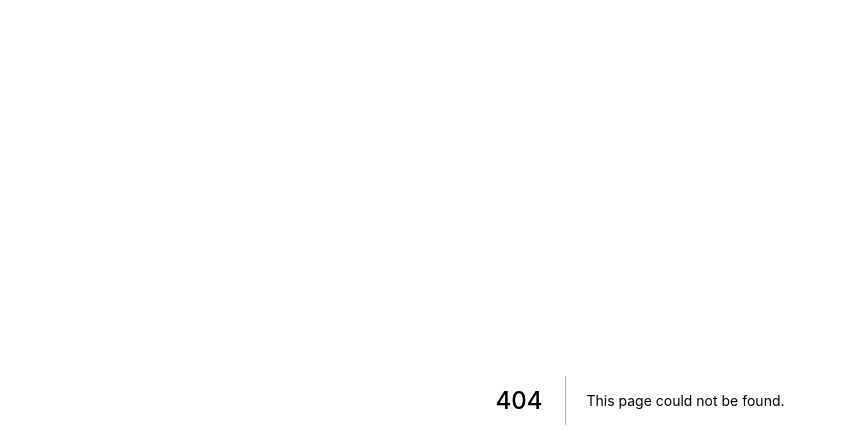
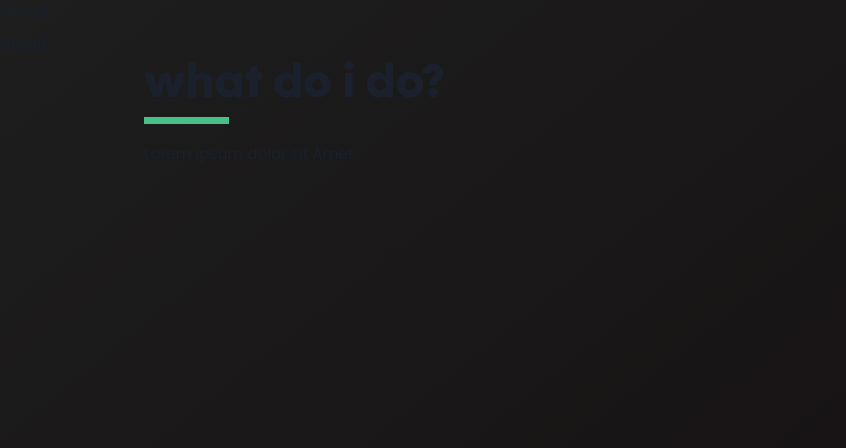
Before and after one commit to Lossmeril/lossmeril-portfolio, a Next.js app: page /about in a window 1280 px wide. Before the commit this address had no page. Shown: the top 448 px of the page, without its empty margins (0-846 px from the left). Built offline with nearby package versions, Linux system fonts and the light colour scheme.

Commit message:
feat: transition between pages

```diff
--- /dev/null
+++ b/components/HOC/withTransition.tsx
@@ -0,0 +1,48 @@
+import { motion } from 'framer-motion'
+import theme from '../../styles/theme'
+import Image from 'next/image'
+import { AspectRatio, Center } from '@chakra-ui/react'
+
+const withTransition = OriginalComponent => {
+  return () => (
+    <>
+      <OriginalComponent />
+      <motion.div
+        style={{ background: theme.colors.green.primary }}
+        className="transition slide-in"
+        initial={{ scaleX: 0 }}
+        animate={{ scaleX: 0 }}
+        exit={{ scaleX: 1 }}
+        transition={{ duration: 0.5, ease: 'easeInOut' }}
+      ></motion.div>
+      <motion.div
+        style={{ background: theme.colors.green.primary }}
+        className="transition slide-out"
+        initial={{ scaleX: 1 }}
+        animate={{ scaleX: 0 }}
+        exit={{ scaleX: 0 }}
+        transition={{ delay: 0.25, duration: 0.5, ease: 'easeInOut' }}
+      ></motion.div>
+
+      <Center width="100%" height="100%">
+        <motion.div
+          initial={{ opacity: 0 }}
+          animate={{ opacity: 0 }}
+          exit={{ opacity: 1 }}
+          transition={{ delay: 0.25, duration: 0.5 }}
+        >
+          <AspectRatio maxWidth={{ base: '80vw', md: '800px' }} ratio={20 / 13}>
+            <Image
+              src="/img/logo_white.png"
+              height="100%"
+              width="100%"
+              objectFit="cover"
+            />
+          </AspectRatio>
+        </motion.div>
+      </Center>
+    </>
+  )
+}
+
+export default withTransition
--- /dev/null
+++ b/components/navbar.tsx
@@ -0,0 +1,14 @@
+import React from 'react'
+import { Container, Box, Heading, Text, Stack } from '@chakra-ui/react'
+import Link from 'next/link'
+
+const Navbar: React.FC = () => {
+  return (
+    <Stack>
+      <Link href="/">Home</Link>
+      <Link href="/about">About</Link>
+    </Stack>
+  )
+}
+
+export default Navbar
--- /dev/null
+++ b/components/utility/transition-handler.tsx
@@ -0,0 +1,19 @@
+import { motion } from 'framer-motion'
+
+const PageTransition = ({ children }) => {
+  return (
+    <motion.div
+      initial={{ opacity: 0, x: 0, y: 20 }}
+      animate={{ opacity: 1, x: 0, y: 0 }}
+      transition={{
+        duration: 1,
+        ease: [0.6, -0.05, 0.01, 0.99]
+      }}
+      exit={{ opacity: 0, y: 20 }}
+    >
+      {children}
+    </motion.div>
+  )
+}
+
+export default PageTransition
--- a/layouts/main.tsx
+++ b/layouts/main.tsx
@@ -1,5 +1,6 @@
 import Head from 'next/head'
 import { Box, Container } from '@chakra-ui/react'
+import Navbar from '../components/navbar'
 
 const Main = ({ children, router }) => {
   return (
@@ -11,6 +12,8 @@ const Main = ({ children, router }) => {
         <meta name="author" content="Lossmeril" />
       </Head>
 
+      <Navbar />
+
       <Container maxW="container.xl">{children}</Container>
     </Box>
   )
--- a/pages/_app.tsx
+++ b/pages/_app.tsx
@@ -2,12 +2,23 @@ import '../styles/globals.scss'
 import { ChakraProvider } from '@chakra-ui/react'
 import Layout from '../layouts/main'
 import theme from '../styles/theme'
+import { AnimatePresence } from 'framer-motion'
 
 const Portfolio = ({ Component, pageProps, router }) => {
   return (
     <ChakraProvider theme={theme}>
       <Layout router={router}>
-        <Component {...pageProps} key={router.route} />
+        <AnimatePresence
+          exitBeforeEnter
+          initial={true}
+          onExitComplete={() => {
+            if (typeof window !== 'undefined') {
+              window.scrollTo({ top: 0 })
+            }
+          }}
+        >
+          <Component {...pageProps} key={router.route} />
+        </AnimatePresence>
       </Layout>
     </ChakraProvider>
   )
--- /dev/null
+++ b/pages/about.tsx
@@ -0,0 +1,22 @@
+import React from 'react'
+import { Container, Box, Heading, Text } from '@chakra-ui/react'
+import PageTransition from '../components/utility/transition-handler'
+
+import withTransition from '../components/HOC/withTransition'
+
+const Home: React.FC = () => {
+  return (
+    <PageTransition>
+      <Container bg="" maxW="container.lg">
+        <Box height="100vh" width="100%">
+          <Heading as="h1" variant="site-title">
+            What do I do?
+          </Heading>
+          <Text>Lorem Ipsum dolor sit Amet</Text>
+        </Box>
+      </Container>
+    </PageTransition>
+  )
+}
+
+export default withTransition(Home)
--- a/styles/globals.scss
+++ b/styles/globals.scss
@@ -4,3 +4,28 @@
   font-family: 'Konnect Extra Bold';
   src: url(/fonts/KonnectExtraBold.otf);
 }
+
+.transition {
+  position: fixed;
+  top: 0;
+  left: 0;
+  height: 100vh;
+  width: 100%;
+
+  &.slide-in {
+    transform-origin: left;
+  }
+
+  &.slide-out {
+    transform-origin: right;
+  }
+}
+
+.transition-logo {
+  position: fixed;
+  top: 0;
+  left: 0;
+
+  width: '100px';
+  height: '200px';
+}
--- a/styles/theme.tsx
+++ b/styles/theme.tsx
@@ -33,11 +33,18 @@ const theme = extendTheme({
   },
 
   components: {
+    Text: {
+      baseStyle: {
+        fontSize: '11.5pt',
+        paddingBottom: '8pt'
+      }
+    },
     Heading: {
       baseStyle: {
         textTransform: 'lowercase',
         position: 'relative',
         paddingBottom: '8pt',
+        marginBottom: '14pt',
 
         '&::after': {
           content: '""',
```
Also changed, not shown: pages/index.tsx (+17 -2 lines), public/img/logo_white.png (added).
